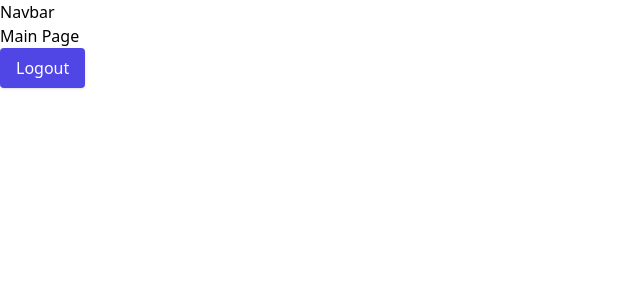
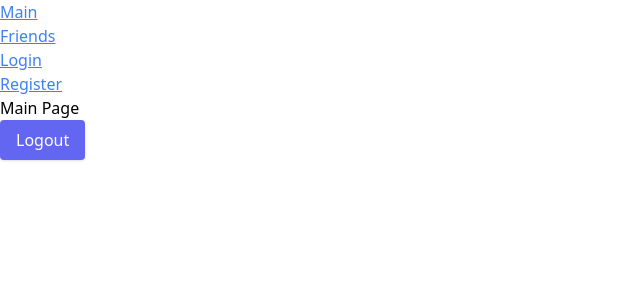
Before and after one commit to thantko20/chat-app-frontend, a React (Vite) app: page / in a window 1280 px wide. Shown: the top 300 px of the page, without its empty margins (0-640 px from the left). Built offline with nearby package versions, Linux system fonts and the light colour scheme; no server answers.

Commit message:
Integration with socket.io

```diff
--- a/src/App.tsx
+++ b/src/App.tsx
@@ -1,11 +1,51 @@
-import React, { FormEvent, useEffect, useState } from 'react';
-import { Outlet } from 'react-router-dom';
+import { Link, Outlet } from 'react-router-dom';
+import { useAuth } from './features/auth/AuthProvider';
 
 const App = () => {
+  const { isCheckingUser } = useAuth();
+
   return (
     <div>
-      <nav>Navbar</nav>
-      <Outlet />
+      {!isCheckingUser ? (
+        <>
+          <nav>
+            <ul>
+              <li>
+                <Link to='/' className='text-blue-500 underline cursor-pointer'>
+                  Main
+                </Link>
+              </li>
+              <li>
+                <Link
+                  to='/friends'
+                  className='text-blue-500 underline cursor-pointer'
+                >
+                  Friends
+                </Link>
+              </li>
+              <li>
+                <Link
+                  to='/auth/login'
+                  className='text-blue-500 underline cursor-pointer'
+                >
+                  Login
+                </Link>
+              </li>
+              <li>
+                <Link
+                  to='/auth/register'
+                  className='text-blue-500 underline cursor-pointer'
+                >
+                  Register
+                </Link>
+              </li>
+            </ul>
+          </nav>
+          <Outlet />
+        </>
+      ) : (
+        'Loading'
+      )}
     </div>
   );
 };
--- a/src/components/Button.tsx
+++ b/src/components/Button.tsx
@@ -2,7 +2,7 @@ import { ButtonHTMLAttributes, forwardRef } from 'react';
 import clsx from 'clsx';
 
 const variants = {
-  primary: 'bg-indigo-600 text-white hover:bg-indigo-500',
+  primary: 'bg-indigo-500 text-white hover:bg-indigo-600',
   secondary:
     'bg-transparent text-inherit border-2 border-indigo-500 hover:text-white hover:bg-indigo-600',
 };
--- a/src/features/auth/AuthProvider.tsx
+++ b/src/features/auth/AuthProvider.tsx
@@ -15,8 +15,8 @@ export type TAuthState = {
 };
 
 export type TAuthContextValue = TAuthState & {
-  saveUser: (user: IUser, token?: string) => void;
-  removeUser: () => void;
+  saveAuth: (user: IUser) => void;
+  removeAuth: () => void;
 };
 
 const initialAuthState: TAuthState = {
@@ -26,8 +26,8 @@ const initialAuthState: TAuthState = {
 
 const initialAuthContextValue: TAuthContextValue = {
   user: initialAuthState.user,
-  saveUser: (user: IUser, token?: string) => {},
-  removeUser: () => {},
+  saveAuth: (user: IUser) => {},
+  removeAuth: () => {},
   isCheckingUser: initialAuthState.isCheckingUser,
 };
 
@@ -37,15 +37,8 @@ const authActionTypes = {
   CHECKING_USER: 'CHECKING_USER',
 } as const;
 
-enum AuthActionTypes {
-  SAVE_USER = 'SAVE_USER',
-  REMOVE_USER = 'REMOVE_USER',
-  CHECKING_USER = 'CHECKING_USER',
-}
-
 type TAuthAction = {
-  // type: keyof typeof authActionTypes;
-  type: AuthActionTypes;
+  type: keyof typeof authActionTypes;
   payload?: IUser | null;
 };
 
@@ -84,10 +77,11 @@ const useAuthState = () => {
   useEffect(() => {
     const checkUser = async () => {
       try {
-        dispatch({ type: AuthActionTypes.CHECKING_USER });
+        dispatch({ type: authActionTypes.CHECKING_USER });
         const res: IUser = await axios.get('/auth/user');
         saveAuth(res);
       } catch (err) {
+        storage.clearToken();
         removeAuth();
       }
     };
@@ -95,23 +89,21 @@ const useAuthState = () => {
     checkUser();
   }, []);
 
-  const saveAuth = (user: IUser, token?: string) => {
-    dispatch({ type: AuthActionTypes.SAVE_USER, payload: user });
-    if (token) {
-      storage.setToken(token);
-    }
+  // Should not inject socket into auth provider
+  // TODO: Refactor
+  const saveAuth = (user: IUser) => {
+    dispatch({ type: authActionTypes.SAVE_USER, payload: user });
   };
 
   const removeAuth = () => {
-    dispatch({ type: AuthActionTypes.REMOVE_USER });
-    storage.clearToken();
+    dispatch({ type: authActionTypes.REMOVE_USER });
   };
 
   return {
     user,
     isCheckingUser,
-    saveUser: saveAuth,
-    removeUser: removeAuth,
+    saveAuth,
+    removeAuth,
   };
 };
 
--- a/src/features/auth/LoginForm.tsx
+++ b/src/features/auth/LoginForm.tsx
@@ -6,6 +6,7 @@ import * as z from 'zod';
 import { Button } from '../../components/Button';
 import { FieldWrapper } from '../../components/FieldWrapper';
 import { Form } from '../../components/Form';
+import storage from '../../utils/storage';
 import { useLogin } from './api/useLogin';
 import { useAuth } from './AuthProvider';
 
@@ -28,13 +29,14 @@ export const LoginForm = () => {
 
   const mutation = useLogin();
   const navigate = useNavigate();
-  const { saveUser } = useAuth();
+  const { saveAuth } = useAuth();
 
   const onSubmit: SubmitHandler<TLoginForm> = (data) => {
     mutation.mutate(data, {
       onSuccess: ({ user, token }) => {
+        saveAuth(user);
         toast.success('Login Successful.');
-        saveUser(user, token);
+        storage.setToken(token);
         navigate('/');
       },
     });
--- a/src/features/auth/api/useLogout.ts
+++ b/src/features/auth/api/useLogout.ts
@@ -1,10 +1,13 @@
 import { useNavigate } from 'react-router-dom';
 import storage from '../../../utils/storage';
+import { useAuth } from '../AuthProvider';
 
 export const useLogout = () => {
   const navigate = useNavigate();
+  const { removeAuth } = useAuth();
   return () => {
     storage.clearToken();
+    removeAuth();
     navigate('/auth/login');
   };
 };
--- a/src/lib/socket.ts
+++ /dev/null
@@ -1,14 +0,0 @@
-import { useEffect, useState } from 'react';
-import { io, Socket } from 'socket.io-client';
-import storage from '../utils/storage';
-
-const socket = io('localhost:5000', {
-  autoConnect: false,
-  auth: (cb: any) => {
-    cb({
-      token: storage.getToken(),
-    });
-  },
-});
-
-export default socket;
--- /dev/null
+++ b/src/lib/socket.tsx
@@ -0,0 +1,44 @@
+import { io, Socket } from 'socket.io-client';
+import storage from '../utils/storage';
+import {
+  createContext,
+  ReactNode,
+  useContext,
+  useEffect,
+  useState,
+} from 'react';
+import { useAuth } from '../features/auth/AuthProvider';
+
+const socketIO = io('ws://localhost:5000', {
+  autoConnect: false,
+  auth(cb) {
+    cb({
+      token: storage.getToken(),
+    });
+  },
+});
+
+const SocketContext = createContext<Socket>(socketIO);
+
+export const SocketProvider = ({ children }: { children: ReactNode }) => {
+  const [socket, _] = useState<Socket>(socketIO);
+  const { user } = useAuth();
+
+  useEffect(() => {
+    if (user) {
+      socket.connect();
+    } else {
+      socket.disconnect();
+    }
+
+    return () => {
+      socket.disconnect();
+    };
+  }, [user]);
+
+  return (
+    <SocketContext.Provider value={socket}>{children}</SocketContext.Provider>
+  );
+};
+
+export const useSocket = () => useContext(SocketContext);
--- a/src/main.tsx
+++ b/src/main.tsx
@@ -1,12 +1,23 @@
+import { QueryClient, QueryClientProvider } from '@tanstack/react-query';
 import React from 'react';
 import ReactDOM from 'react-dom/client';
+import { Toaster } from 'react-hot-toast';
 import { RouterProvider } from 'react-router-dom';
-import App from './App';
+import { AuthProvider } from './features/auth/AuthProvider';
+import { SocketProvider } from './lib/socket';
 import './index.css';
+import queryClient from './lib/react-query';
 import router from './routes';
 
 ReactDOM.createRoot(document.getElementById('root') as HTMLElement).render(
   <React.StrictMode>
-    <RouterProvider router={router}></RouterProvider>
+    <AuthProvider>
+      <SocketProvider>
+        <QueryClientProvider client={queryClient}>
+          <RouterProvider router={router}></RouterProvider>
+        </QueryClientProvider>
+      </SocketProvider>
+    </AuthProvider>
+    <Toaster position='top-center' />
   </React.StrictMode>,
 );
```
Also changed, not shown: package.json (+7 -1 lines), 1 other file (tests, documents, lock files or other folders).
